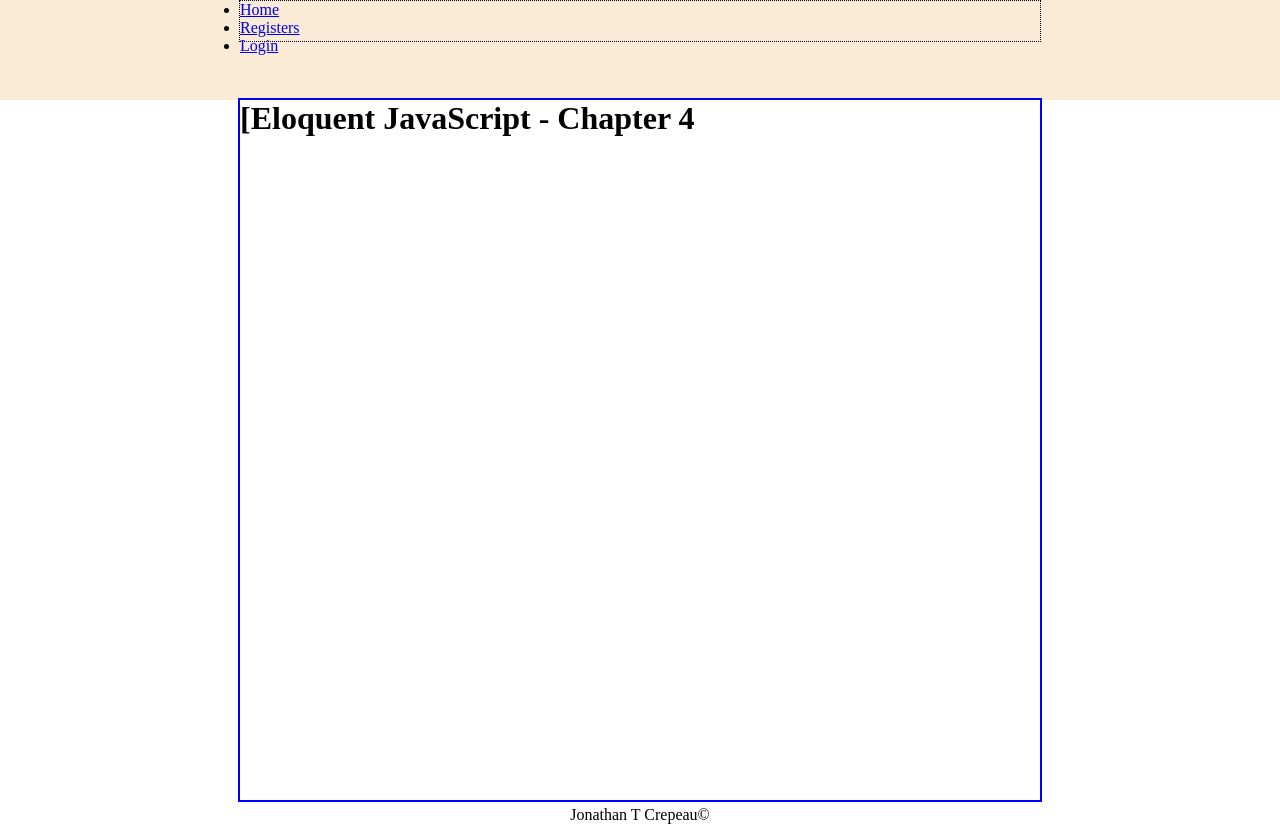
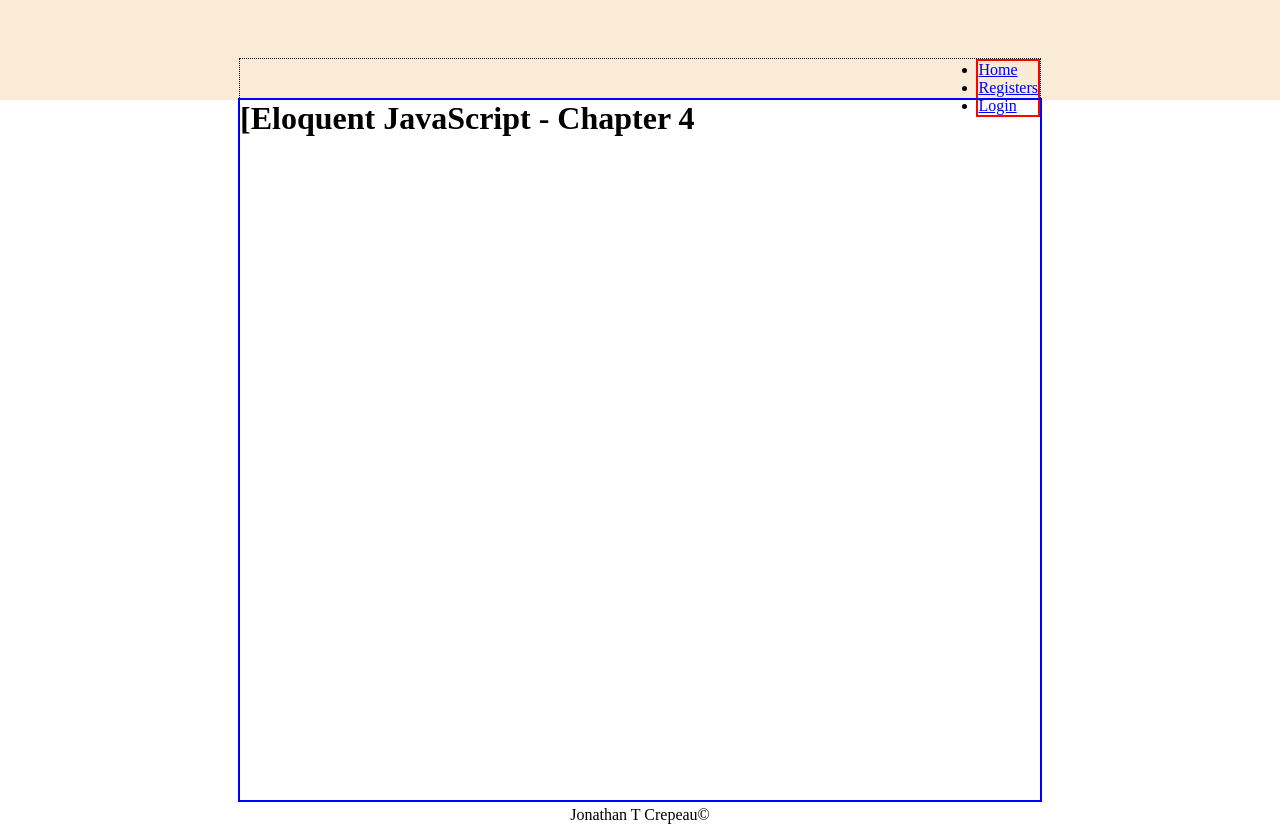
Before and after one commit to jonathan-crepeau/eq-chap4, a plain HTML site: page index.html in a window 1280 px wide. Drawn offline with Linux system fonts and the light colour scheme.

Commit message:
updated header + nav styling

```diff
--- a/app.js
+++ b/app.js
@@ -1,3 +1 @@
 console.log('app.js reporting for duty..');
-
-// SECTION -
--- a/index.html
+++ b/index.html
@@ -11,7 +11,7 @@
 <body>
     <header>
         <nav>
-            <ul id="drop-down closed">
+            <ul id="drop-down" class="closed">
                 <li><a href="#">Home</a></li>
                 <li><a href="#">Registers</a></li>
                 <li><a href="#">Login</a></li>
--- a/main.css
+++ b/main.css
@@ -11,6 +11,10 @@
 header {
     height: 100px;
     background-color: antiquewhite;
+
+    display: flex;
+    flex-flow: row nowrap;
+    align-items: flex-end;
 }
 
 nav {
@@ -34,3 +38,8 @@
     align-items: center;
     justify-content: center;
 }
+
+#drop-down {
+    float: right;
+    border: red solid 2px;
+}
```
